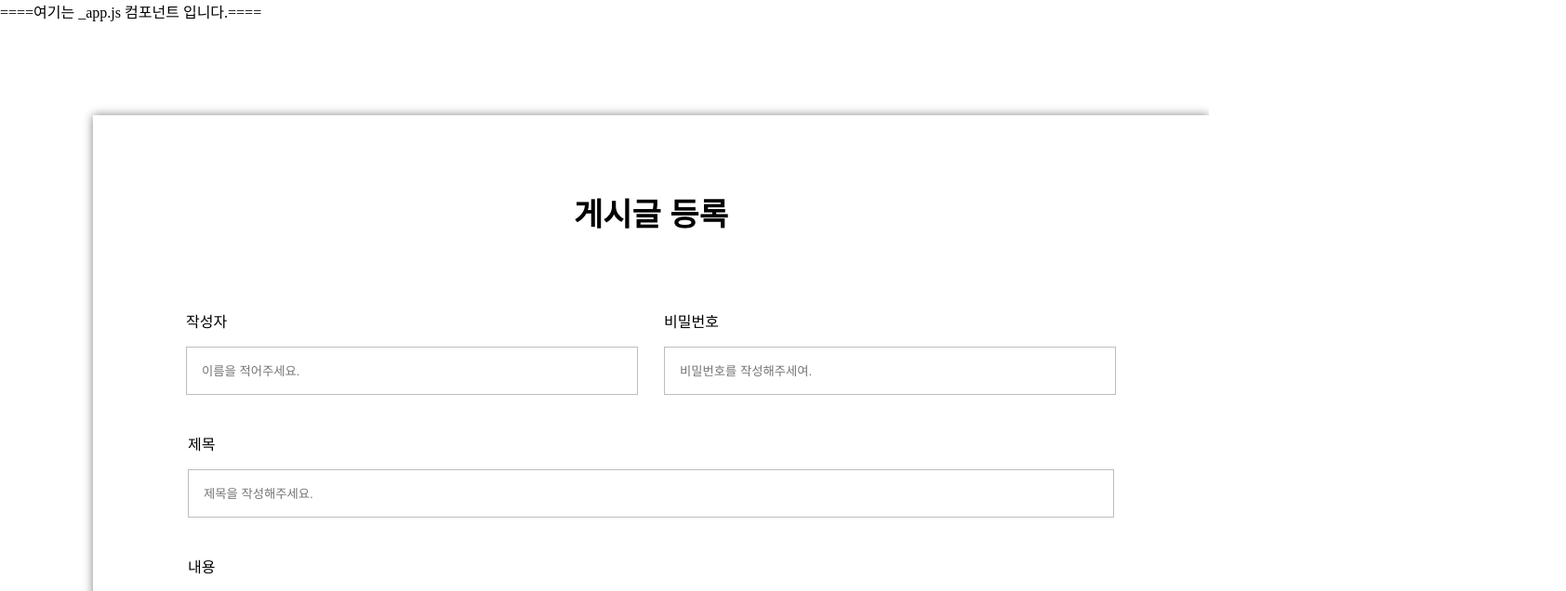
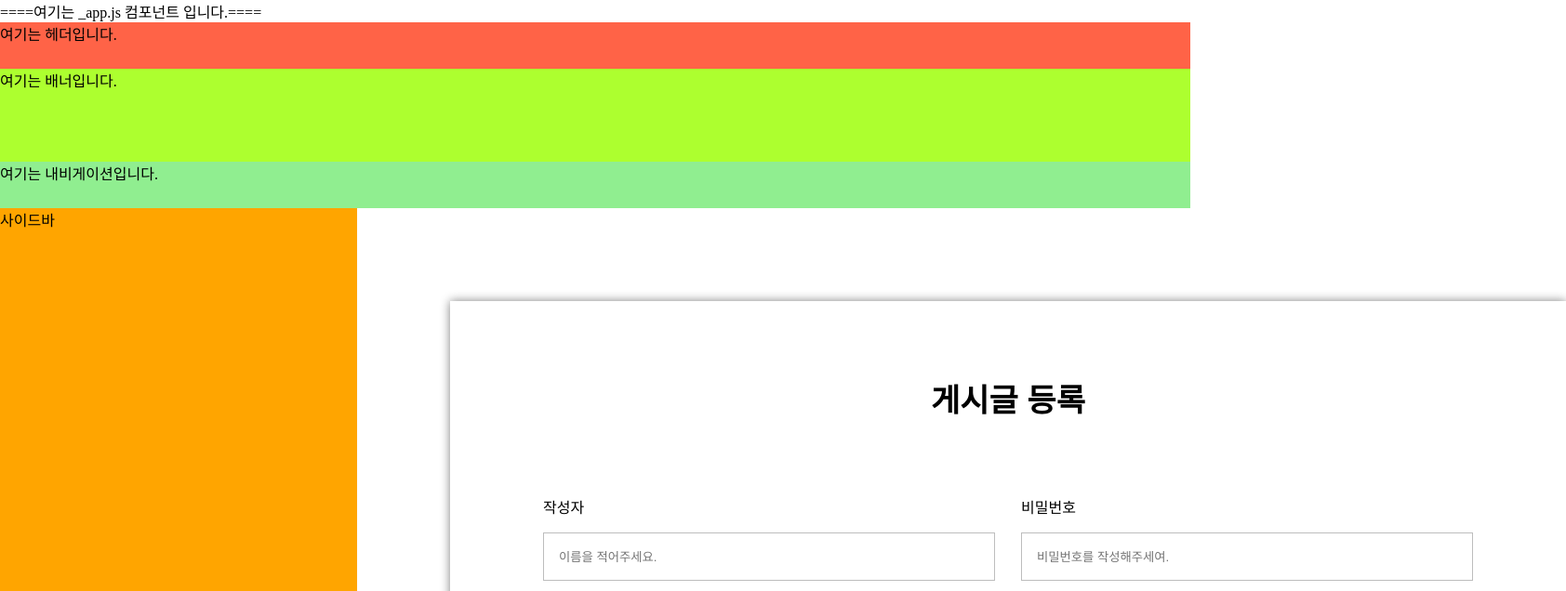
Before and after one commit to Jung-Hwi-Hak/InflearnReact, a Next.js app: page /section01/01-02-emotion in a window 1280 px wide. Shown: the top 636 px of the page at 93% size, 1684 px wide, since content can reach past the window. Built offline with nearby package versions, Linux system fonts and the light colour scheme.

Commit message:
section14 - 레이아웃 학습

```diff
--- a/pages/_app.tsx
+++ b/pages/_app.tsx
@@ -1,8 +1,9 @@
 import { ApolloClient, InMemoryCache, ApolloProvider } from "@apollo/client";
 import "../styles/globals.css";
 import type { AppProps } from "next/app";
+import Layout from "../src/components-example/commons/layout";
 
-export default function App({ Component }: AppProps): JSX.Element {
+export default function App({ Component, pageProps }: AppProps): JSX.Element {
   const client = new ApolloClient({
     uri: "http://backend-example.codebootcamp.co.kr/graphql",
     // uri: "http://backend-practice.codebootcamp.co.kr/graphql",
@@ -13,7 +14,9 @@ export default function App({ Component }: AppProps): JSX.Element {
     <div>
       <div>====여기는 _app.js 컴포넌트 입니다.====</div>
       <ApolloProvider client={client}>
-        <Component />
+        <Layout>
+          <Component />
+        </Layout>
       </ApolloProvider>
       <div>====여기는 _app.js 컴포넌트 입니다.====</div>
     </div>
--- /dev/null
+++ b/src/components-example/commons/layout/banner/intex.tsx
@@ -0,0 +1,10 @@
+import styled from "@emotion/styled";
+
+const Wrapper = styled.div`
+  height: 100px;
+  background-color: greenyellow;
+`;
+
+export default function LayoutBanner(): JSX.Element {
+  return <Wrapper>여기는 배너입니다.</Wrapper>;
+}
--- /dev/null
+++ b/src/components-example/commons/layout/footer/intex.tsx
@@ -0,0 +1,10 @@
+import styled from "@emotion/styled";
+
+const Wrapper = styled.div`
+  height: 50px;
+  background-color: gray;
+`;
+
+export default function LayoutFooter(): JSX.Element {
+  return <Wrapper>여기는 푸터입니다.</Wrapper>;
+}
--- /dev/null
+++ b/src/components-example/commons/layout/header/intex.tsx
@@ -0,0 +1,10 @@
+import styled from "@emotion/styled";
+
+const Wrapper = styled.div`
+  height: 50px;
+  background-color: tomato;
+`;
+
+export default function LayoutHeader(): JSX.Element {
+  return <Wrapper>여기는 헤더입니다.</Wrapper>;
+}
--- /dev/null
+++ b/src/components-example/commons/layout/index.tsx
@@ -0,0 +1,46 @@
+import styled from "@emotion/styled";
+import LayoutBanner from "./banner/intex";
+import LayoutFooter from "./footer/intex";
+import LayoutHeader from "./header/intex";
+import LayoutNavigation from "./navigation/intex";
+import LayoutSidebar from "./sidebar";
+import { useRouter } from "next/router";
+
+interface ILayoutProps {
+  children: JSX.Element;
+}
+
+const Wrapper = styled.div`
+  display: flex;
+  flex-direction: row;
+  height: 500px;
+`;
+
+const Children = styled.div`
+  width: 70%;
+`;
+
+// URL에 따라 표출제어
+const HIDDEN_HEADER = [
+  "/section13/13-01-library-icon",
+  "/section13/13-02-library-star",
+];
+
+export default function Layout(props: ILayoutProps): JSX.Element {
+  const router = useRouter();
+  console.log(router.asPath);
+  const isHiddenHeader = HIDDEN_HEADER.includes(router.asPath);
+  console.log(isHiddenHeader);
+  return (
+    <>
+      {!isHiddenHeader && <LayoutHeader />}
+      <LayoutBanner />
+      <LayoutNavigation />
+      <Wrapper>
+        <LayoutSidebar />
+        <Children>{props.children}</Children>
+      </Wrapper>
+      <LayoutFooter />
+    </>
+  );
+}
--- /dev/null
+++ b/src/components-example/commons/layout/navigation/intex.tsx
@@ -0,0 +1,10 @@
+import styled from "@emotion/styled";
+
+const Wrapper = styled.div`
+  height: 50px;
+  background-color: lightgreen;
+`;
+
+export default function LayoutNavigation(): JSX.Element {
+  return <Wrapper>여기는 내비게이션입니다.</Wrapper>;
+}
--- /dev/null
+++ b/src/components-example/commons/layout/sidebar/index.tsx
@@ -0,0 +1,9 @@
+import styled from "@emotion/styled";
+
+const Wrapper = styled.div`
+  background-color: orange;
+  width: 30%;
+`;
+export default function LayoutSidebar(): JSX.Element {
+  return <Wrapper>사이드바</Wrapper>;
+}
```
